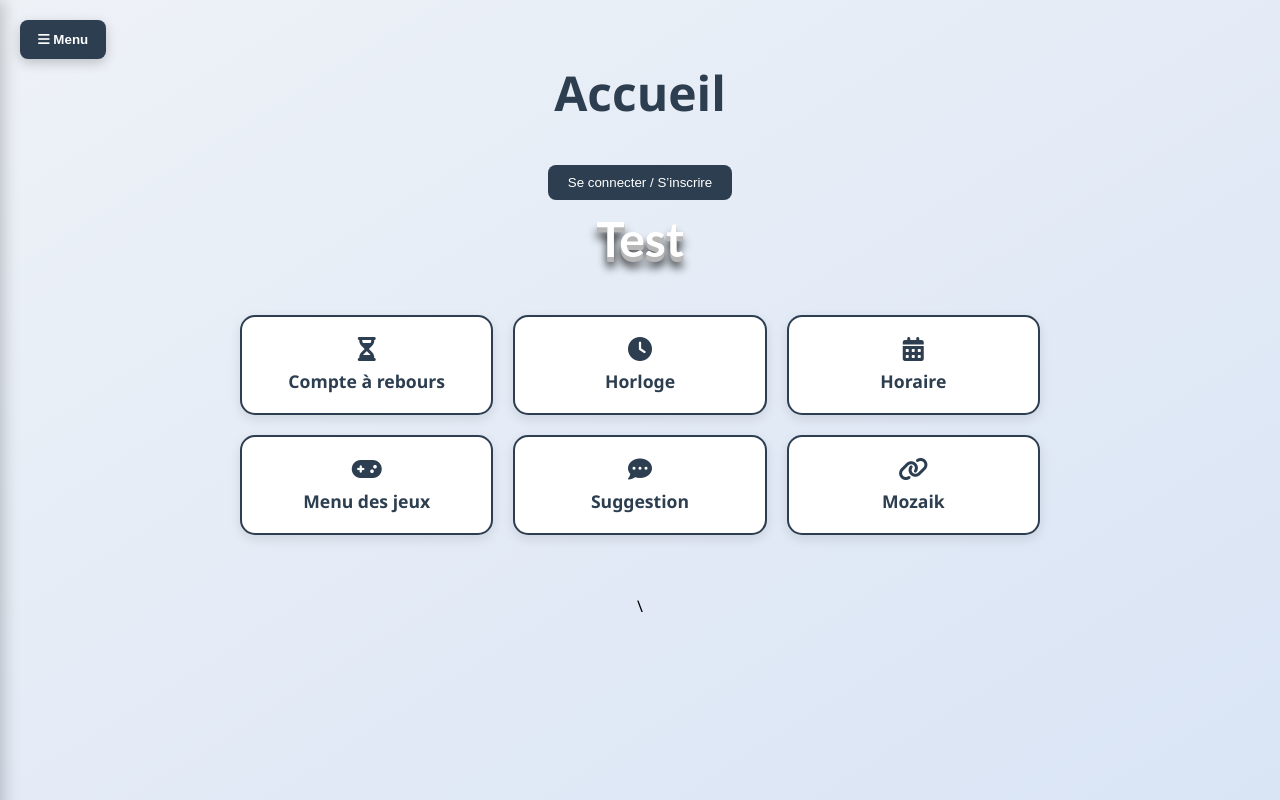
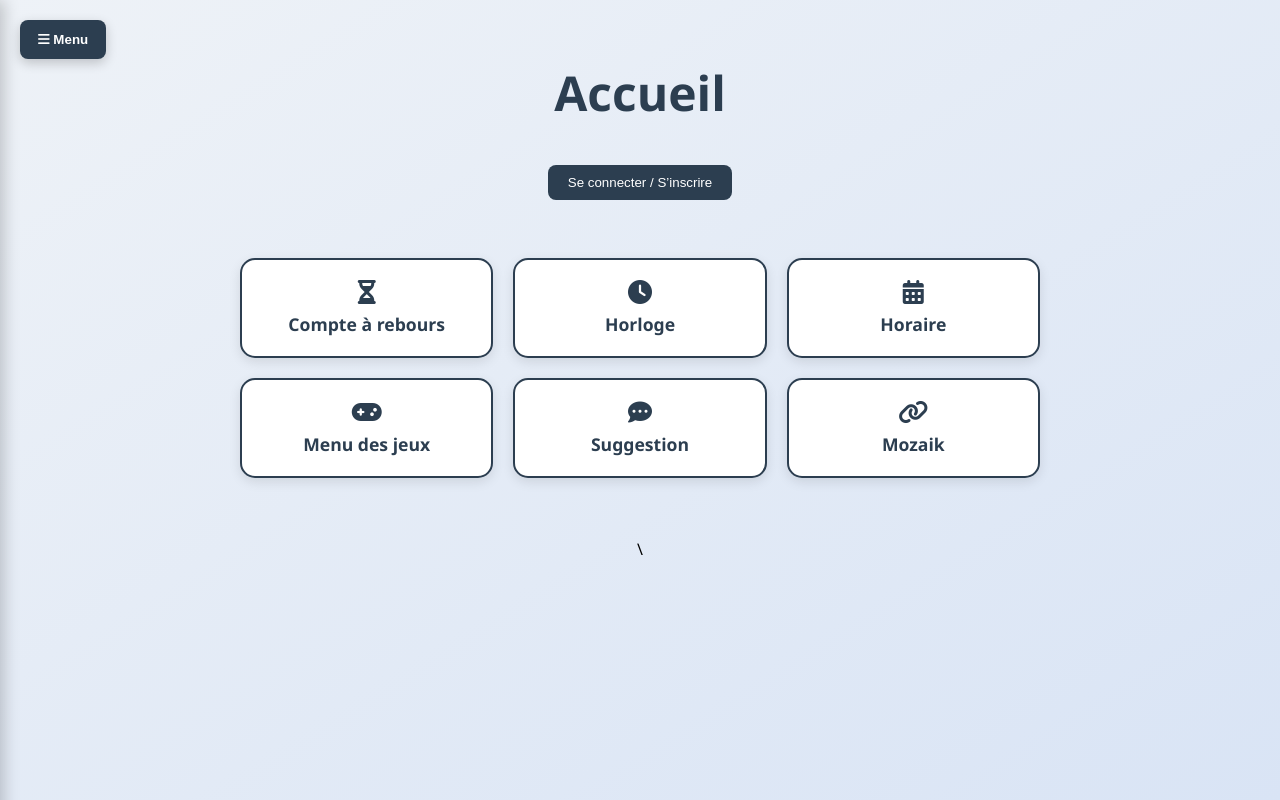
Before and after one commit to Vic248/SchoolTool, a website: page index.html in a window 1280 px wide. Drawn offline with Linux system fonts and the light colour scheme.

Commit message:
last change

```diff
--- a/index.html
+++ b/index.html
@@ -203,7 +203,7 @@
   <!-- Boutons login/logout -->
   <button id="login-btn">Se connecter / S’inscrire</button>
   <button id="logout-btn" style="display:none;">Se déconnecter</button>
-  <p id="user-info">Test</p>
+  <p id="user-info"></p>
 
   <!-- Grille de boutons -->
   <div class="button-grid">
```
